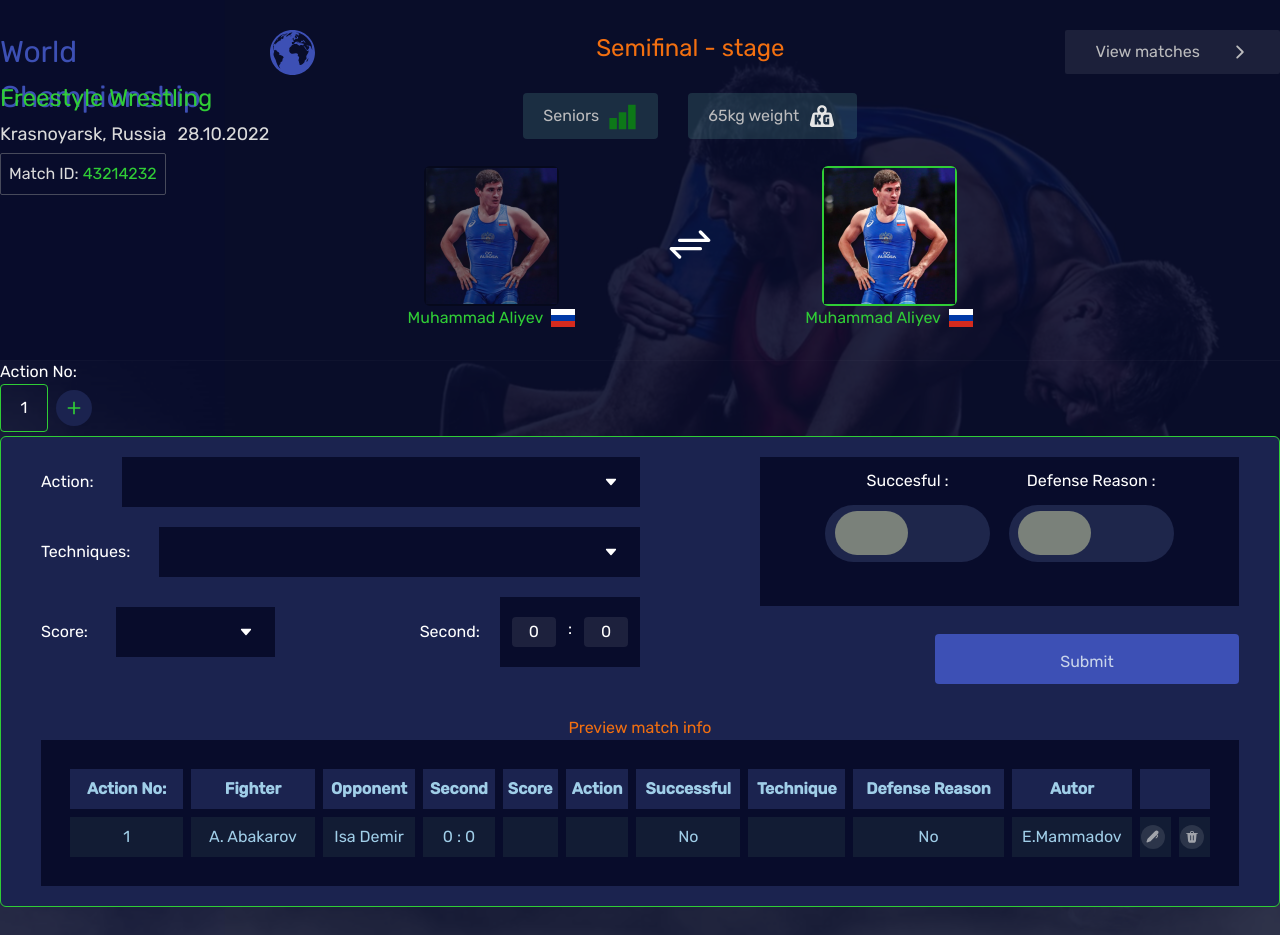
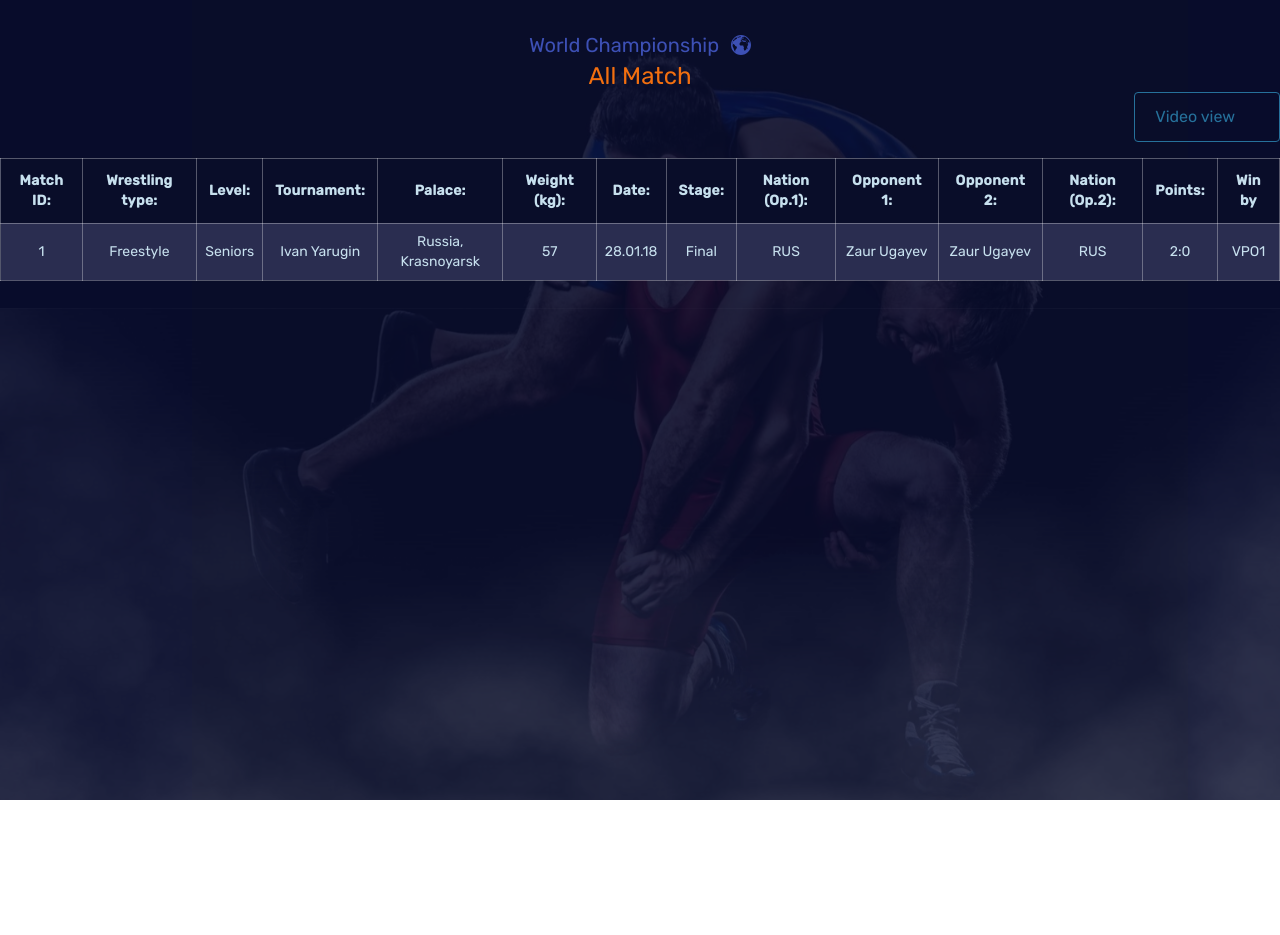
Before and after one commit to QssAnalytic/WrestlingDataFront, a React (Vite) app: page /view-matches in a window 1280 px wide. After the commit the page ends 800 px from the top, so only its background shows below. Built offline with nearby package versions, Linux system fonts and the light colour scheme; some icons are missing.

Commit message:
viewMatches static added

```diff
--- a/src/App.jsx
+++ b/src/App.jsx
@@ -1,10 +1,11 @@
 import React from "react";
 import Header from "./components/Header";
-import Table from "./components/Table";
+import ActionTable from "./components/Table/ActionTable";
 import ActionForm from "./components/Action/ActionForm";
 import { useContext } from "react";
 import { FormContext } from "./context/FormContext";
 import ActionCounter from "./components/Action/ActionCounter";
+import ViewMatches from "./pages/ViewMatches";
 
 export default function App() {
   const { actionsBase, singleAction, setSingleAction } =
@@ -12,7 +13,7 @@ export default function App() {
 
   return (
     <>
-      <Header />
+      {/* <Header />
       <main className="main">
         <div className="container m-auto">
           <div className="main-inner mb-7">
@@ -24,12 +25,14 @@ export default function App() {
               />
               <div className="flex flex-col gap-8 bg-wSecMain border border-wGreen rounded-md py-5 px-10">
                 <ActionForm />
-                <Table />
+                <ActionTable />
               </div>
             </div>
           </div>
         </div>
-      </main>
+      </main> */}
+
+      <ViewMatches />
     </>
   );
 }
--- a/src/components/Table.jsx
+++ b/src/components/Table/ActionTable.jsx
@@ -1,9 +1,9 @@
 import React from "react";
 import Row from "./Row";
 import { useContext } from "react";
-import { FormContext } from "../context/FormContext";
+import { FormContext } from "../../context/FormContext";
 
-export default function Table() {
+export default function ActionTable() {
   const { actionsBase } = useContext(FormContext);
 
   return (
--- /dev/null
+++ b/src/components/Table/MatchesTable.jsx
@@ -0,0 +1,104 @@
+import React from "react";
+
+export default function MatchesTable() {
+  return (
+    <>
+      <div className="all-matches-table">
+        <table className="text-[#C7E0EE] font-normal">
+          <thead className="p-[10px] text-sm border border-[#fefefe] border-opacity-[31%] bg-[#090D29]">
+            <tr>
+              <th className="p-3 tracking-wide font-semibold text-center text-sm border border-[#fefefe] border-opacity-[31%]">
+                Match ID:
+              </th>
+              <th className="p-3 tracking-wide font-semibold text-center text-sm border border-[#fefefe] border-opacity-[31%]">
+                Wrestling type:
+              </th>
+              <th className="p-3 tracking-wide font-semibold text-center text-sm border border-[#fefefe] border-opacity-[31%]">
+                Level:
+              </th>
+              <th className="p-3 tracking-wide font-semibold text-center text-sm border border-[#fefefe] border-opacity-[31%]">
+                Tournament:
+              </th>
+              <th className="p-3 tracking-wide font-semibold text-center text-sm border border-[#fefefe] border-opacity-[31%]">
+                Palace:
+              </th>
+              <th className="p-3 tracking-wide font-semibold text-center text-sm border border-[#fefefe] border-opacity-[31%]">
+                Weight (kg):
+              </th>
+              <th className="p-3 tracking-wide font-semibold text-center text-sm border border-[#fefefe] border-opacity-[31%]">
+                Date:
+              </th>
+              <th className="p-3 tracking-wide font-semibold text-center text-sm border border-[#fefefe] border-opacity-[31%]">
+                Stage:
+              </th>
+              <th className="p-3 tracking-wide font-semibold text-center text-sm border border-[#fefefe] border-opacity-[31%]">
+                Nation (Op.1):
+              </th>
+              <th className="p-3 tracking-wide font-semibold text-center text-sm border border-[#fefefe] border-opacity-[31%]">
+                Opponent 1:
+              </th>
+              <th className="p-3 tracking-wide font-semibold text-center text-sm border border-[#fefefe] border-opacity-[31%]">
+                Opponent 2:
+              </th>
+              <th className="p-3 tracking-wide font-semibold text-center text-sm border border-[#fefefe] border-opacity-[31%]">
+                Nation (Op.2):
+              </th>
+              <th className="p-3 tracking-wide font-semibold text-center text-sm border border-[#fefefe] border-opacity-[31%]">
+                Points:
+              </th>
+              <th className="p-3 tracking-wide font-semibold text-center text-sm border border-[#fefefe] border-opacity-[31%]">
+                Win by
+              </th>
+            </tr>
+          </thead>
+          <tbody>
+            <tr className="bg-[#2A2D50] cursor-pointer transition-all hover:bg-[#090D29] border border-[#269B85] border-opacity-[30%]">
+              <td className="p-[0.5rem] text-sm text-center border border-[#fefefe] border-opacity-[31%]">
+                1
+              </td>
+              <td className="p-[0.5rem] text-sm text-center border border-[#fefefe] border-opacity-[31%]">
+                Freestyle
+              </td>
+              <td className="p-[0.5rem] text-sm text-center border border-[#fefefe] border-opacity-[31%]">
+                Seniors
+              </td>
+              <td className="p-[0.5rem] text-sm text-center border border-[#fefefe] border-opacity-[31%]">
+                Ivan Yarugin
+              </td>
+              <td className="p-[0.5rem] text-sm text-center border border-[#fefefe] border-opacity-[31%]">
+                Russia, Krasnoyarsk
+              </td>
+              <td className="p-[0.5rem] text-sm text-center border border-[#fefefe] border-opacity-[31%]">
+                57
+              </td>
+              <td className="p-[0.5rem] text-sm text-center border border-[#fefefe] border-opacity-[31%]">
+                28.01.18
+              </td>
+              <td className="p-[0.5rem] text-sm text-center border border-[#fefefe] border-opacity-[31%]">
+                Final
+              </td>
+              <td className="p-[0.5rem] text-sm text-center border border-[#fefefe] border-opacity-[31%]">
+                RUS
+              </td>
+              <td className="p-[0.5rem] text-sm text-center border border-[#fefefe] border-opacity-[31%]">
+                Zaur Ugayev
+              </td>
+              <td className="p-[0.5rem] text-sm text-center border border-[#fefefe] border-opacity-[31%]">
+                Zaur Ugayev
+              </td>
+              <td className="p-[0.5rem] text-sm text-center border border-[#fefefe] border-opacity-[31%]">
+                RUS
+              </td>
+              <td className="p-[0.5rem] text-sm text-center border border-[#fefefe] border-opacity-[31%]">
+                2:0
+              </td>
+              <td className="p-[0.5rem] text-sm text-center border border-[#fefefe] border-opacity-[31%]">
+                VPO1
+              </td>
+            </tr>
+          </tbody>
+        </table>
+      </div>
+    </>
+  );
+}
--- a/src/components/Row.jsx
+++ b/src/components/Table/Row.jsx
@@ -1,7 +1,7 @@
 import React, { useContext } from "react";
-import deleteIcon from "../assets/delete.svg";
-import editIcon from "../assets/edit.svg";
-import { FormContext } from "../context/FormContext";
+import deleteIcon from "../../assets/delete.svg";
+import editIcon from "../../assets/edit.svg";
+import { FormContext } from "../../context/FormContext";
 
 export default function Row(props) {
   const { editAction } = useContext(FormContext);
--- a/src/index.css
+++ b/src/index.css
@@ -11,7 +11,7 @@
   padding-top: 1.87rem;
   width: 100%;
   display: flex;
-  height: 100%;
+  height: 100vh;
   gap: 1.87rem;
   flex-direction: column;
 }
--- /dev/null
+++ b/src/pages/ActionPage.jsx
@@ -0,0 +1,7 @@
+import React from 'react'
+
+export default function ActionPage() {
+  return (
+    <div>ActionPage</div>
+  )
+}
--- /dev/null
+++ b/src/pages/ViewMatches.jsx
@@ -0,0 +1,29 @@
+import React from "react";
+import logo from "../assets/header-logo.svg";
+import { PiVideoBold } from "react-icons/pi";
+import MatchesTable from "../components/Table/MatchesTable";
+export default function ViewMatches() {
+  return (
+    <>
+      <div className="view-header text-white">
+        <div className="container m-auto">
+          <div className="view-header-inner">
+            <div className="view-logo flex gap-3 justify-center">
+              <p className="text-[1.25rem] text-wBlue">World Championship</p>
+              <img src={logo} alt="logo" />
+            </div>
+            <div className="text-header text-wOrange text-2xl flex justify-center">
+              All Match
+            </div>
+            <div className="filter-matches flex justify-end mb-4">
+              <button className="filter text-[#26719B] py-3 px-5 flex items-center justify-center gap-2 border rounded border-[#26719B]">
+                Video view <PiVideoBold />
+              </button>
+            </div>
+            <MatchesTable />
+          </div>
+        </div>
+      </div>
+    </>
+  );
+}
```
